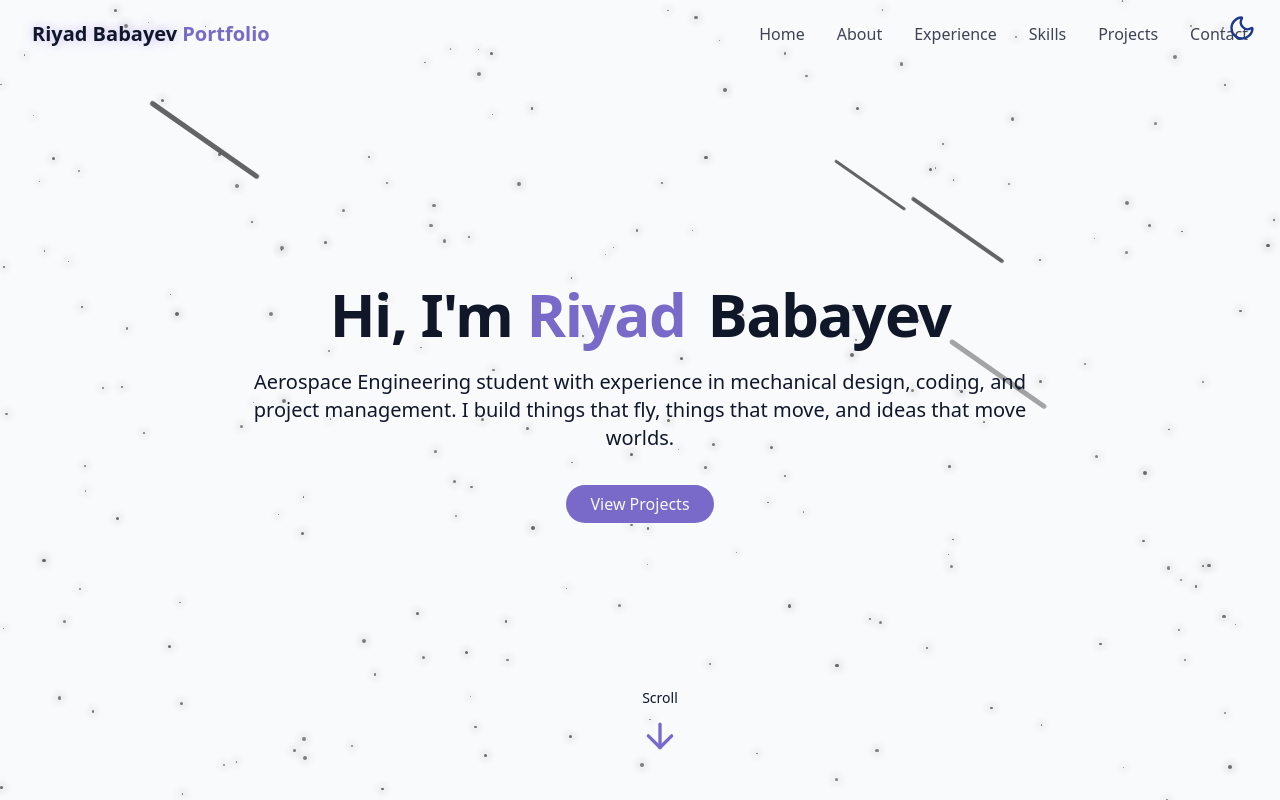
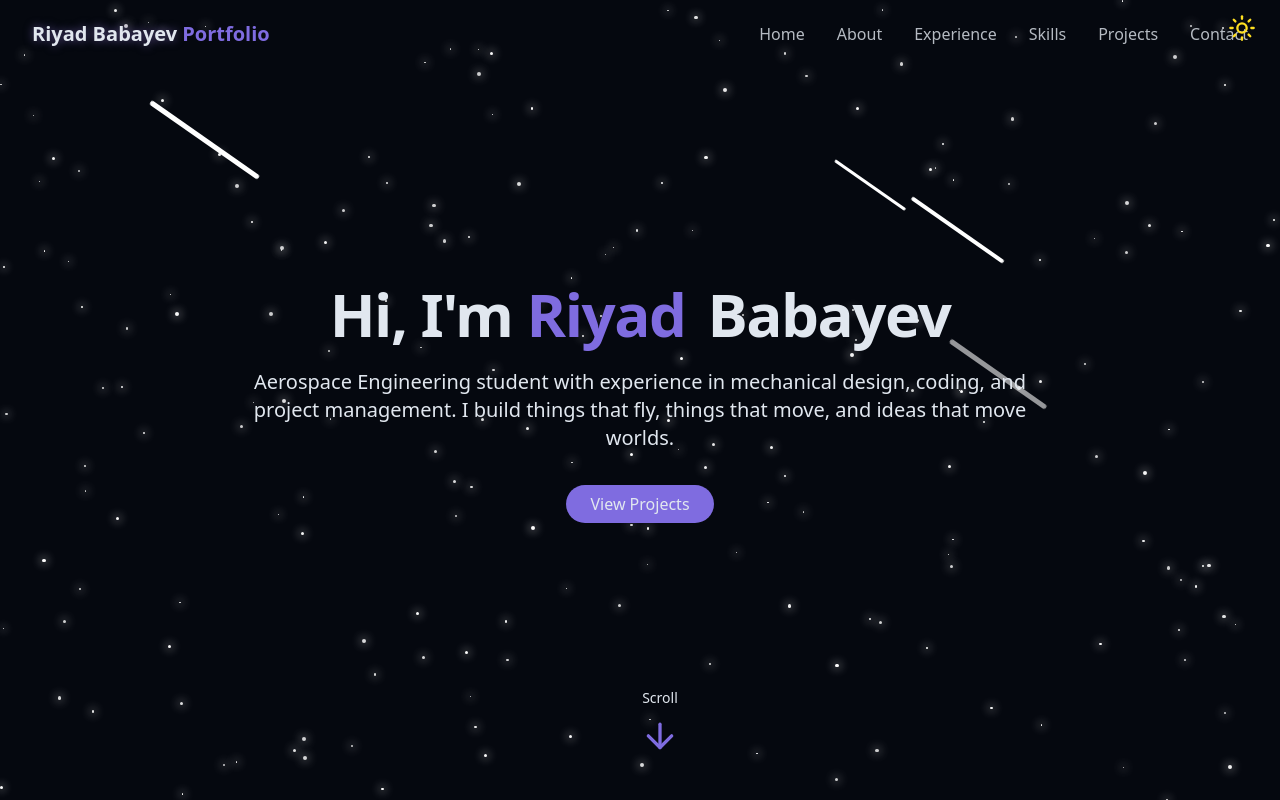
Before and after one commit to Barin05/Personal-Portfolio, a React (Vite) app: page / in a window 1280 px wide. Shown: the top 800 px of the page. Built offline with nearby package versions, Linux system fonts and the light colour scheme; the HTML template or start-up script is replaced by a standard one.

Commit message:
Default theme to dark mode in ThemeToggle

```diff
--- a/src/components/ThemeToggle.jsx
+++ b/src/components/ThemeToggle.jsx
@@ -7,12 +7,15 @@ export const ThemeToggle = () => {
 
   useEffect(() => {
     const storedTheme = localStorage.getItem("theme");
-    if (storedTheme === "dark") {
+
+    if (storedTheme === "light") {
+      document.documentElement.classList.remove("dark");
+      setIsDarkMode(false);
+    } else {
+      // Defaults to dark mode if no theme is set
+      document.documentElement.classList.add("dark");
+      localStorage.setItem("theme", "dark");
       setIsDarkMode(true);
-      document.documentElement.classList.add("dark");
-    } else {
-      localStorage.setItem("theme", "light");
-      setIsDarkMode(false);
     }
   }, []);
 
```
